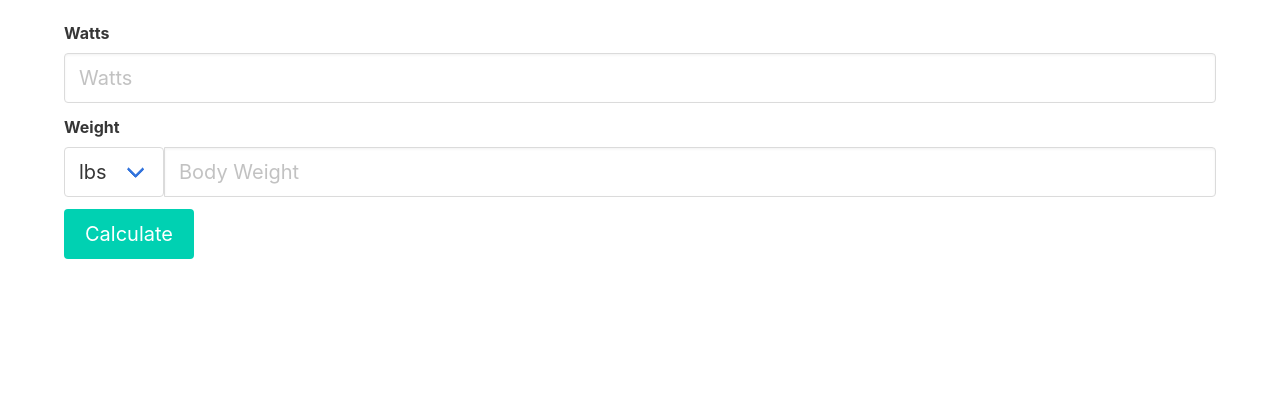
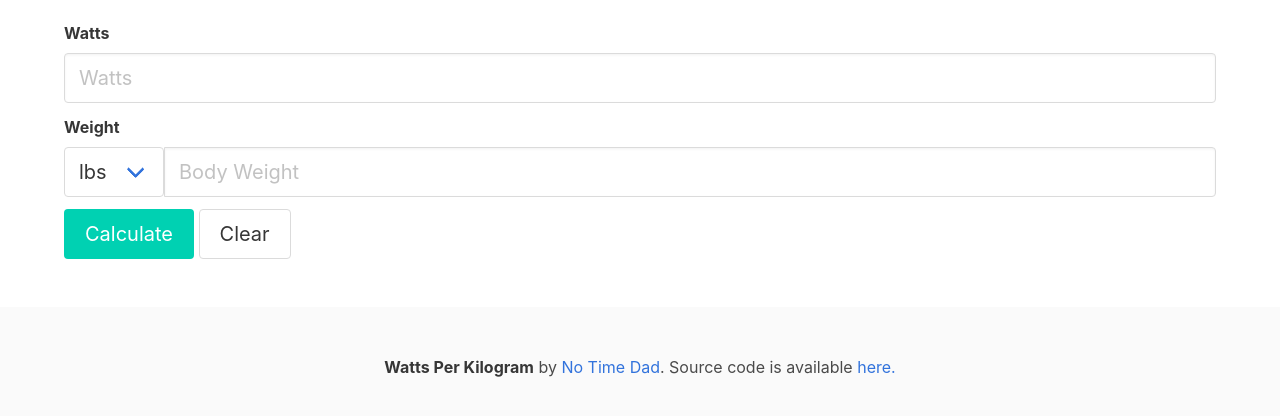
Before and after one commit to erictempleton1/wattsperkilogram, a plain HTML site: page frontend/index.html in a window 1280 px wide. Shown: the part 116-532 px from the top of the page. Drawn offline with Linux system fonts and the light colour scheme.

Commit message:
adding clear button, footer, and updating readme

```diff
--- a/frontend/assets/js/main.js
+++ b/frontend/assets/js/main.js
@@ -10,6 +10,11 @@ function addWattsKgMessage(wattsKg) {
 function poundsToKg(pounds) {
   const kgs = pounds / 2.2046;
   return kgs.toFixed(2);
+}
+
+function clearForm() {
+  document.getElementById("watts-kg-form").reset();
+  document.getElementById("message").innerHTML = "";
 }
 
 window.onload = function () {
--- a/frontend/index.html
+++ b/frontend/index.html
@@ -58,9 +58,18 @@
           </div>
         </div>
         <button type="submit" class="button is-medium is-primary"">Calculate</button>
+        <button type="button" class="button is-medium" onclick="clearForm()">Clear</button>
+
       </form>
     </div>
   </section>
+  <footer class="footer">
+    <div class="content has-text-centered">
+      <p>
+        <strong>Watts Per Kilogram</strong> by <a href="https://notimedad.dev">No Time Dad</a>. Source code is available <a href="https://github.com/erictempleton1/wattsperkilogram">here.</a>
+      </p>
+    </div>
+  </footer>
 </body>
 
 </html>
```
Also changed, not shown: 1 other file.
